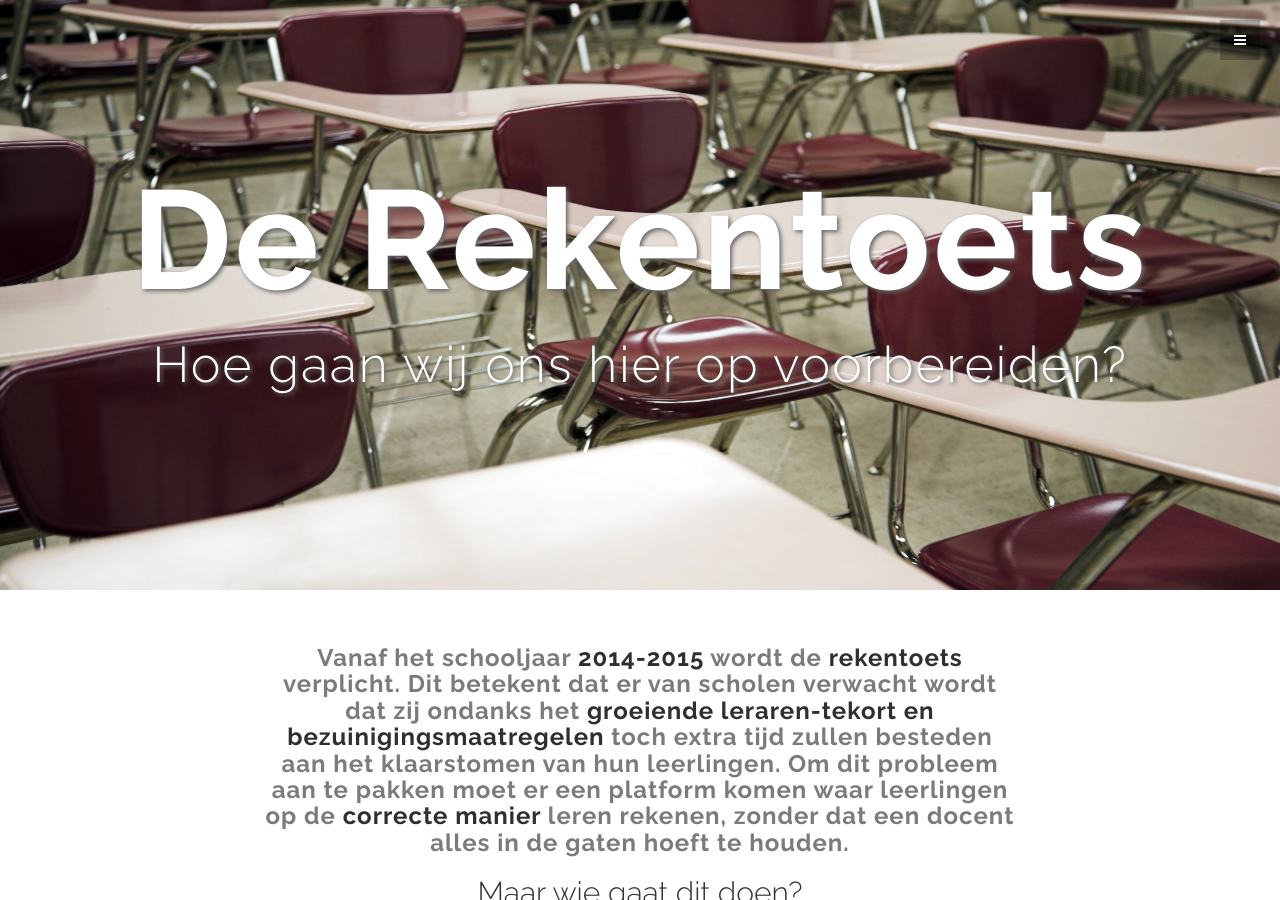
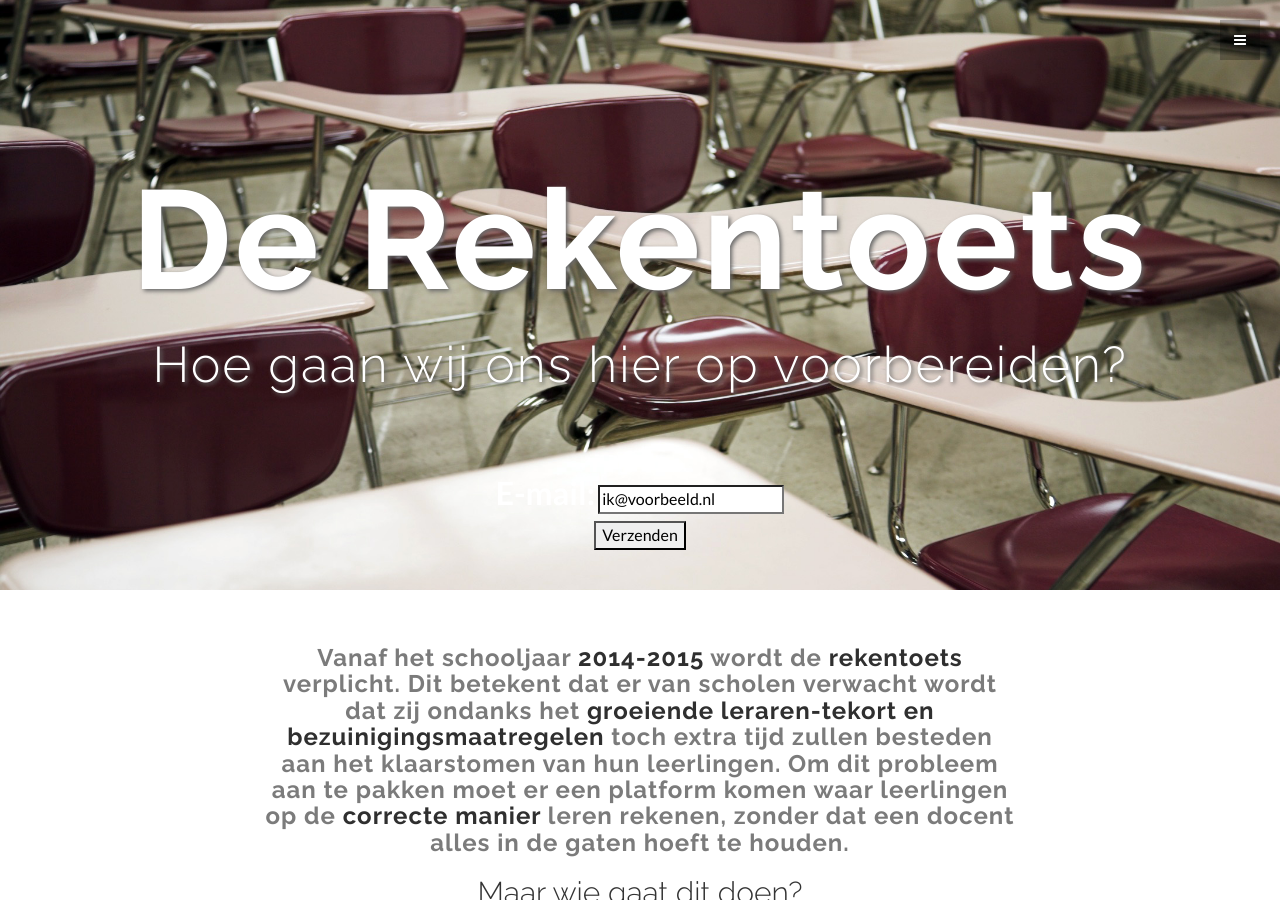
Before and after one commit to perceptum-github-transfer/verplichterekentoets, a Jekyll site: the page index.html, which Jekyll copies as it is, in a window 1280 px wide and 900 px high. Built offline with Jekyll 4.4.1, drawn with Linux system fonts in a browser that asks for light colours; Markdown is read by kramdown in place of the engine named in the settings.

Commit message:
Added form.

```diff
--- a/index.html
+++ b/index.html
@@ -81,7 +81,35 @@
 				<br>
 				<br>
 				<br>
-				<div class="col-lg-6 col-lg-offset-3">
+								<div class="col-lg-6 col-lg-offset-3">
+
+				<script type="text/javascript">var submitted=false;</script>
+					<iframe name="hidden_iframe" id="hidden_iframe" style="display:none;" onload="if(submitted) {formSubmit()}"></iframe>
+
+					<form action="https://docs.google.com/a/perceptum.nl/forms/d/1ENKFz4VZ5rfEDQX8bqqAL2LhXZihfMEEVjaRQvC6nt4/formResponse" method="post" target="hidden_iframe" onsubmit="submitted=true;">
+
+						<div class="ss-form-question errorbox-good">
+							<div dir="ltr" class="ss-item  ss-text">
+								<div class="ss-form-entry">
+									<label aria-hidden="true" class="ss-q-item-label" for="entry_749424840">
+										<div style="color:white; font-size:200%">E-mail:</div>
+										<div class="ss-q-help ss-secondary-text" dir="ltr"></div>
+									</label>
+									<input type="text" name="entry.749424840" value="ik@voorbeeld.nl" class="ss-q-short" id="entry_749424840" dir="auto" aria-label="E-mail  " title="">
+									<div class="error-message"></div>
+								</div>
+							</div>
+						</div>
+						<input type="hidden" name="draftResponse" value="[,,&quot;1991934352354804778&quot;]">
+						<input type="hidden" name="pageHistory" value="0">
+						<input type="hidden" name="fromEmail" value="false">
+						<input type="hidden" name="fbzx" value="1991934352354804778">
+						<div class="ss-item ss-navigate">
+							<span id='form1'><input type="submit" name="submit" value="Verzenden" id="submit" id="sendForm"></span>
+						</div>
+					</ol>
+				</form>
+
 				</div>
 			</div>
 		</div><!-- /container -->
```
